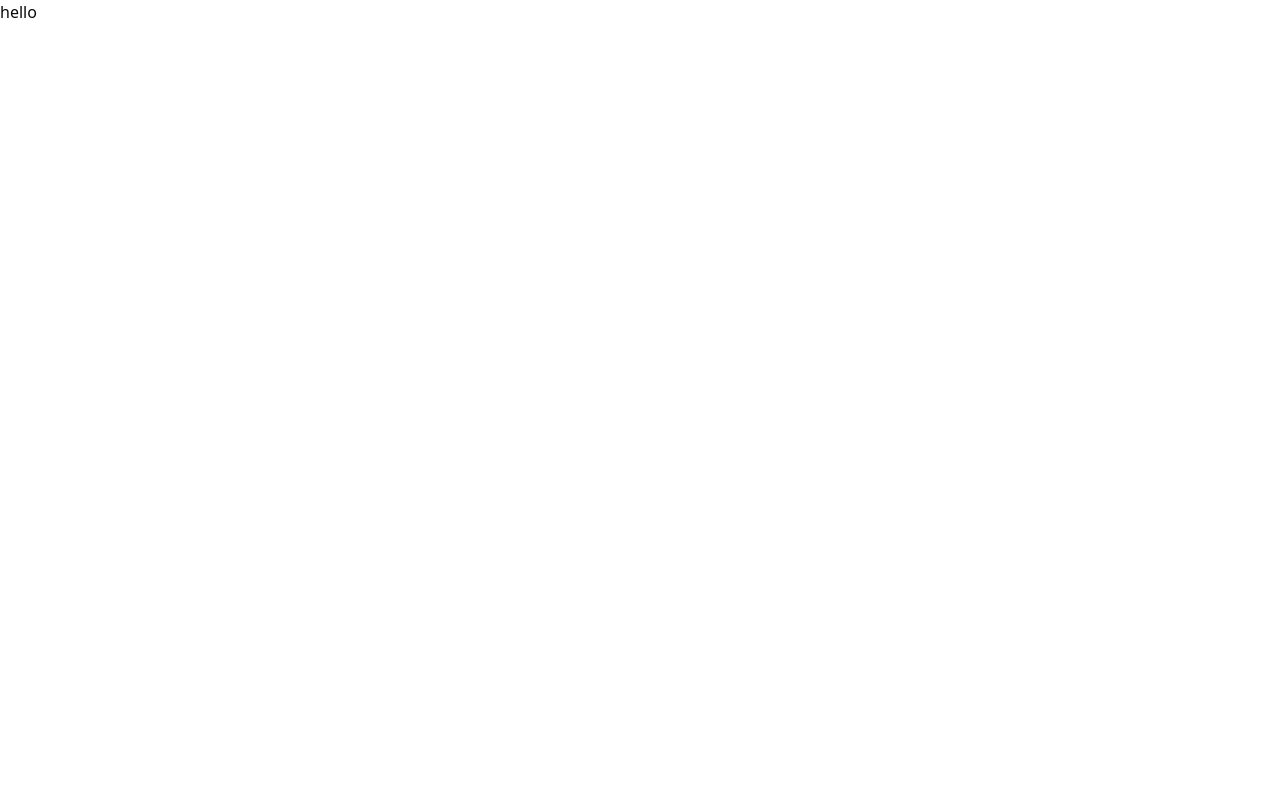
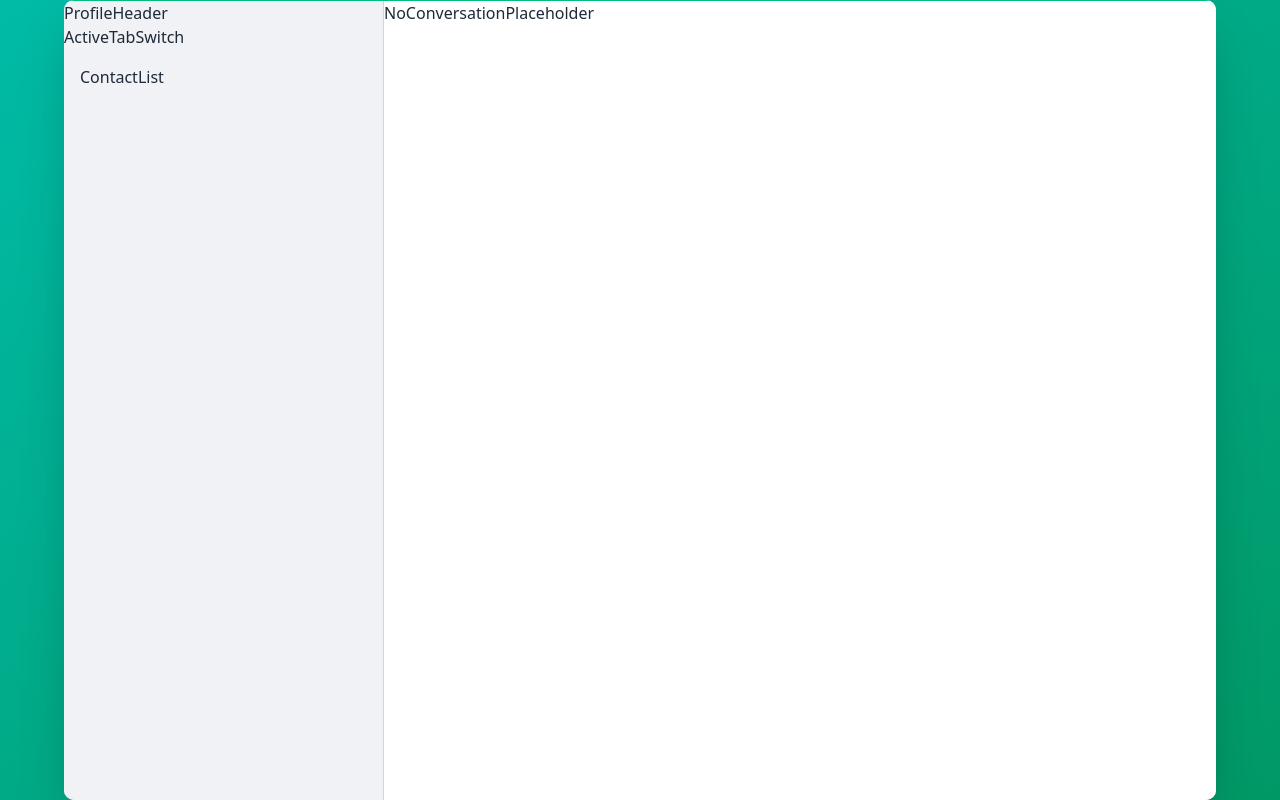
Before and after one commit to MostakemHossain/pingMe, a React (Vite) app in the folder frontend/: page / in a window 1280 px wide. Built offline with nearby package versions, Linux system fonts and the light colour scheme.

Commit message:
chat page layout setup

```diff
--- /dev/null
+++ b/frontend/src/components/ActiveTabSwitch.jsx
@@ -0,0 +1,9 @@
+import React from 'react'
+
+const ActiveTabSwitch = () => {
+  return (
+    <div>ActiveTabSwitch</div>
+  )
+}
+
+export default ActiveTabSwitch
--- /dev/null
+++ b/frontend/src/components/BorderAnimatedContainer.jsx
@@ -0,0 +1,11 @@
+import React from "react";
+
+const BorderAnimatedContainer = ({ children }) => {
+  return (
+    <div className="relative flex w-full h-full rounded-none border-t border-emerald-500 bg-white text-gray-800 shadow-lg">
+      {children}
+    </div>
+  );
+};
+
+export default BorderAnimatedContainer;
--- /dev/null
+++ b/frontend/src/components/ChatContainer.jsx
@@ -0,0 +1,9 @@
+import React from 'react'
+
+const ChatContainer = () => {
+  return (
+    <div>ChatContainer</div>
+  )
+}
+
+export default ChatContainer
--- /dev/null
+++ b/frontend/src/components/ChatList.jsx
@@ -0,0 +1,9 @@
+import React from 'react'
+
+const ChatList = () => {
+  return (
+    <div>ChatList</div>
+  )
+}
+
+export default ChatList
--- /dev/null
+++ b/frontend/src/components/ContactList.jsx
@@ -0,0 +1,9 @@
+import React from 'react'
+
+const ContactList = () => {
+  return (
+    <div>ContactList</div>
+  )
+}
+
+export default ContactList
--- /dev/null
+++ b/frontend/src/components/NoConversationPlaceholder.jsx
@@ -0,0 +1,9 @@
+import React from 'react'
+
+const NoConversationPlaceholder = () => {
+  return (
+    <div>NoConversationPlaceholder</div>
+  )
+}
+
+export default NoConversationPlaceholder
--- /dev/null
+++ b/frontend/src/components/ProfileHeader.jsx
@@ -0,0 +1,9 @@
+import React from 'react'
+
+const ProfileHeader = () => {
+  return (
+    <div>ProfileHeader</div>
+  )
+}
+
+export default ProfileHeader
--- a/frontend/src/pages/ChatPage.jsx
+++ b/frontend/src/pages/ChatPage.jsx
@@ -1,16 +1,40 @@
-/* eslint-disable react-hooks/exhaustive-deps */
-import React, { useEffect } from 'react'
-import { Navigate } from 'react-router-dom'
-import { useAuthState } from '../store/useAuthStore'
-import Loading from '../components/Loading';
+import ActiveTabSwitch from "../components/ActiveTabSwitch";
+import BorderAnimatedContainer from "../components/BorderAnimatedContainer";
+import ChatContainer from "../components/ChatContainer";
+import ChatList from "../components/ChatList";
+import ContactList from "../components/ContactList";
+import NoConversationPlaceholder from "../components/NoConversationPlaceholder";
+import ProfileHeader from "../components/ProfileHeader";
+import { useChatStore } from "../store/useChatStore";
 
 const ChatPage = () => {
-  const { logout} = useAuthState();
+  const { activeTab, selectedUser } = useChatStore();
 
+  return (
+    <div className="flex justify-center items-center min-h-screen bg-gradient-to-br from-teal-500 to-emerald-600">
+      <div className="w-full max-w-6xl h-[800px] shadow-2xl rounded-lg overflow-hidden">
+        <BorderAnimatedContainer>
 
-  return <div>
-    hello
-  </div>
-}
+          <aside className="w-80 flex flex-col border-r border-gray-300 bg-[#f0f2f5]">
+            <ProfileHeader />
+            <ActiveTabSwitch />
+            <div className="flex-1 overflow-y-auto p-4 space-y-3 scrollbar-thin scrollbar-thumb-gray-400 scrollbar-track-gray-200">
+              {activeTab === "chats" ? <ChatList /> : <ContactList />}
+            </div>
+          </aside>
+
+          {/* Chat area (WhatsApp-style right) */}
+          <main className="flex-1 flex flex-col bg-white relative">
+            {selectedUser ? (
+              <ChatContainer />
+            ) : (
+              <NoConversationPlaceholder />
+            )}
+          </main>
+        </BorderAnimatedContainer>
+      </div>
+    </div>
+  );
+};
 
 export default ChatPage;
--- /dev/null
+++ b/frontend/src/store/useChatStore.js
@@ -0,0 +1,44 @@
+import { create } from "zustand";
+import { toast } from "react-hot-toast";
+import { axiosInstance } from "../lib/axios";
+export const useChatStore = create((set, get) => ({
+  allContacts: [],
+  messages: [],
+  chats: [],
+  activeChat: "chats",
+  selectedUser: null,
+  isUserLoading: false,
+  isMessageLoading: false,
+  isSoundEnabled: localStorage.getItem("isSoundEnabled") === "true",
+
+  toggleSound: () => {
+    localStorage.setItem("isSoundEnabled", !get().isSoundEnabled);
+    set({ isSoundEnabled: !get().isSoundEnabled });
+  },
+  setActiveTab: (tab) => set({ activeChat: tab }),
+  setSelectedUser: (user) => set({ selectedUser: user }),
+  getAllContacts: async () => {
+    set({ isUserLoading: true });
+    try {
+      const res = await axiosInstance.get("/messages/contacts");
+      set({ allContacts: res.data });
+    } catch (error) {
+      toast.error(error.response.data.message);
+      console.log(error);
+    } finally {
+      set({ isUserLoading: false });
+    }
+  },
+  getMyChats: async () => {
+    set({ isUserLoading: true });
+    try {
+      const res = await axiosInstance.get("/messages/chats");
+      set({ chats: res.data });
+    } catch (error) {
+      toast.error(error.response.data.message);
+      console.log(error);
+    } finally {
+      set({ isUserLoading: false });
+    }
+  },
+}));
```
